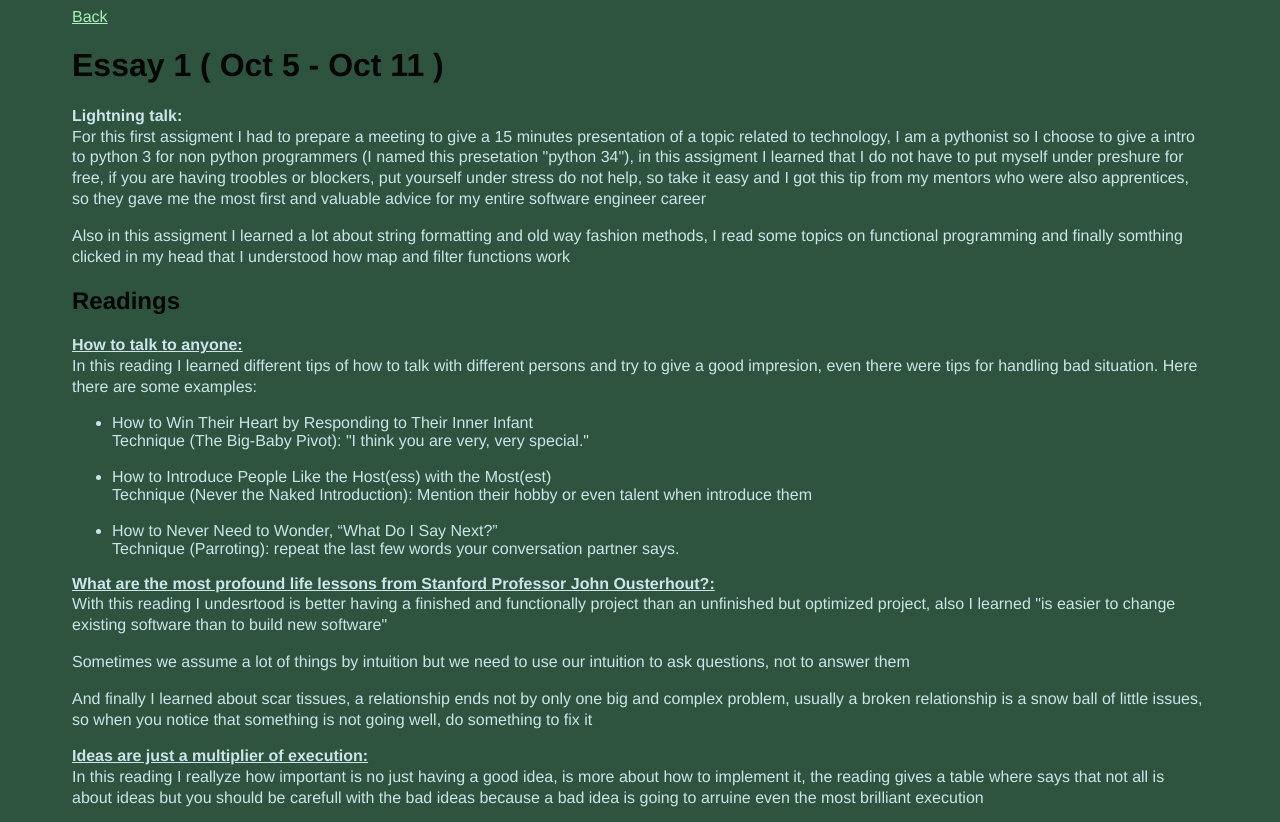
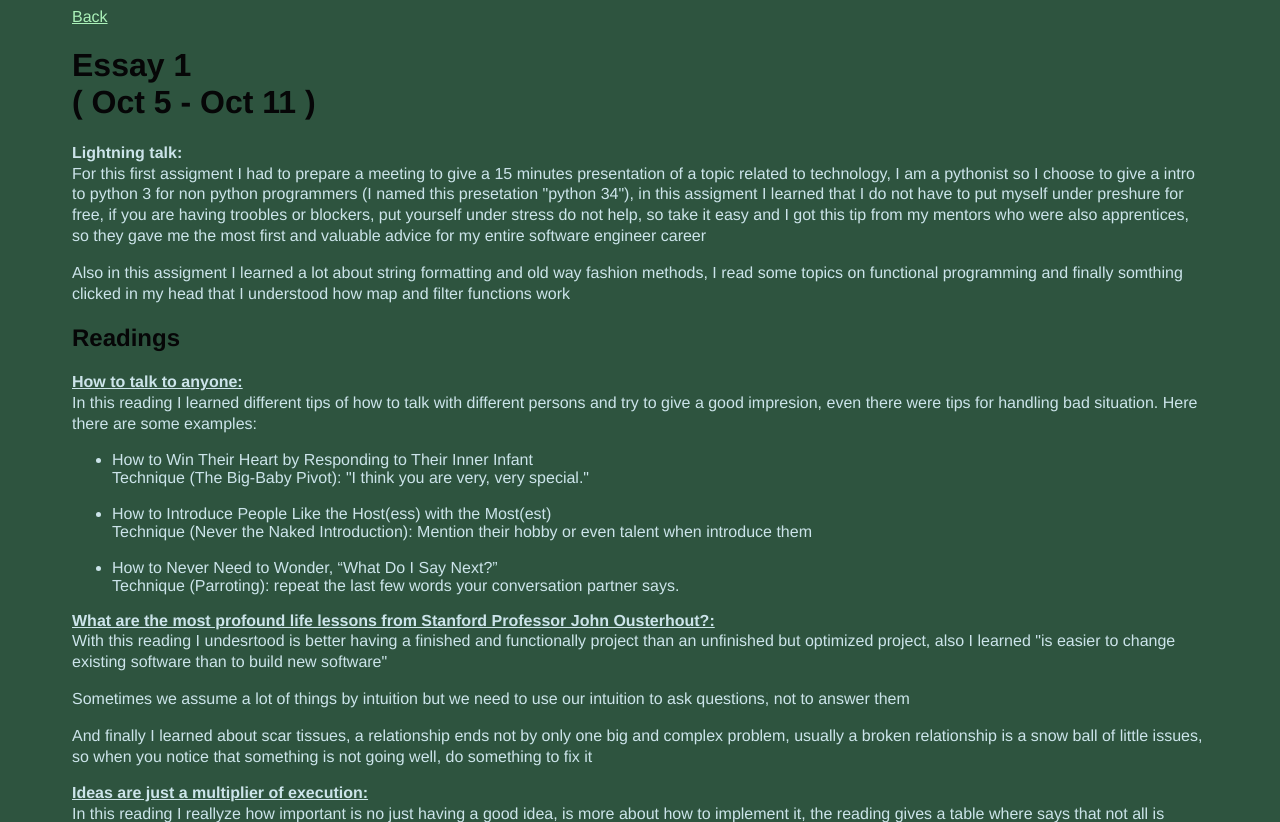
Before and after one commit to danodelarosa/essays, a plain HTML site: page essay_1.html in a window 1280 px wide. Shown: the top 822 px of the page. Drawn offline with Linux system fonts and the light colour scheme.

Commit message:
date updated

```diff
--- a/essay_1.html
+++ b/essay_1.html
@@ -8,7 +8,7 @@
 </head>
 <body>
 	<a href="index.html" class="back">Back</a>
-	<h1>Essay 1 ( Oct 5 - Oct 11 )</h1>
+	<h1>Essay 1<br>( Oct 5 - Oct 11 )</h1>
 	<p><strong>Lightning talk:</strong><br>For this first assigment I had to prepare a meeting to give a 15 minutes presentation of a topic related to technology, I am a pythonist so I choose to give a intro to python 3 for non python programmers (I named this presetation "python 34"), in this assigment I learned that I do not have to put myself under preshure for free, if you are having troobles or blockers, put yourself under stress do not help, so take it easy and I got this tip from my mentors who were also apprentices, so they gave me the most first and valuable advice for my entire software engineer career</p>
 	<p>Also in this assigment I learned a lot about string formatting and old way fashion methods, I read some topics on functional programming and finally somthing clicked in my head that I understood how map and filter functions work</p>
 
```
